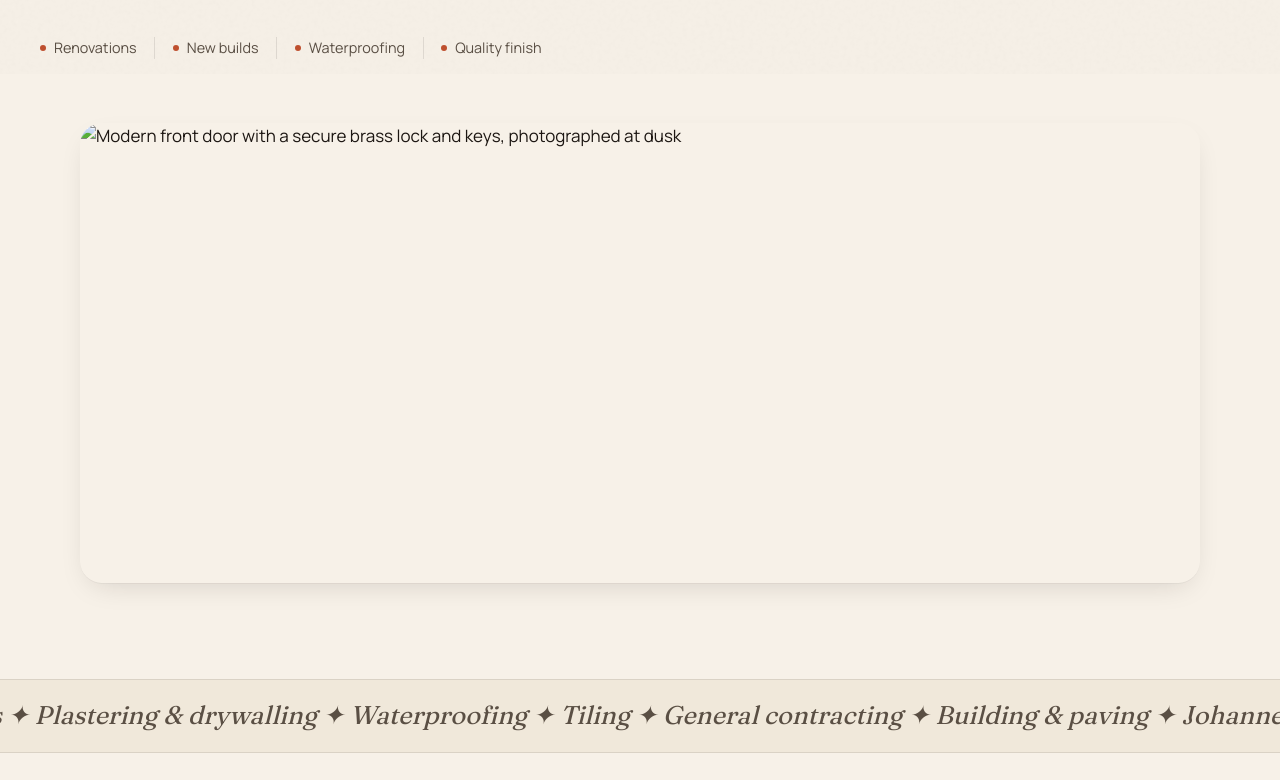
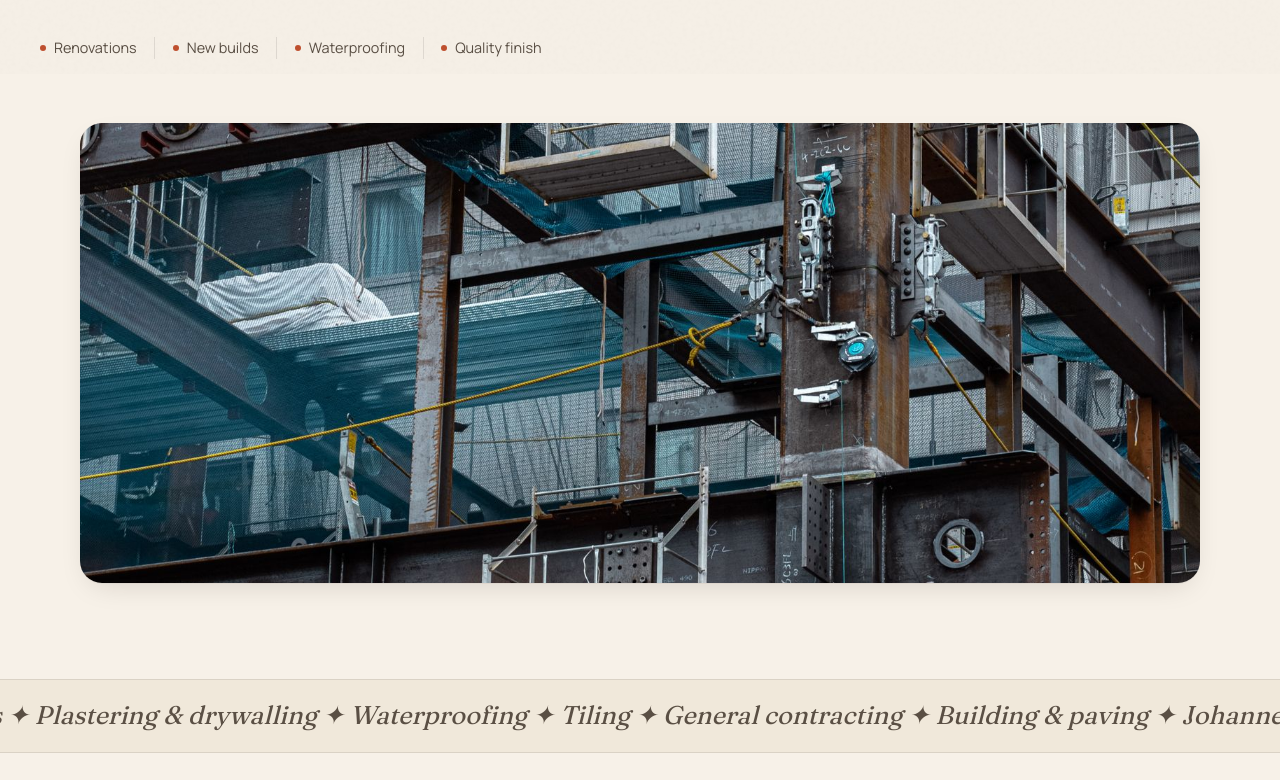
Before and after one commit to jaderiley/Zitex-Building-Maintenance-Services, a plain HTML site: page index.html in a window 1280 px wide. Shown: the part 726-1506 px from the top of the page. Drawn offline with Linux system fonts and the light colour scheme.

Commit message:
fix hero image: point to actual photo instead of leftover placeholder filename

```diff
--- a/index.html
+++ b/index.html
@@ -98,7 +98,7 @@
     </div>
 
     <div class="hero__photo">
-      <img src="images/locksmith-hero.jpg" alt="Modern front door with a secure brass lock and keys, photographed at dusk" loading="eager" decoding="async" />
+      <img src="images/hero.jpg" alt="Modern front door with a secure brass lock and keys, photographed at dusk" loading="eager" decoding="async" />
     </div>
 
     <div class="marquee" aria-hidden="true">
```
